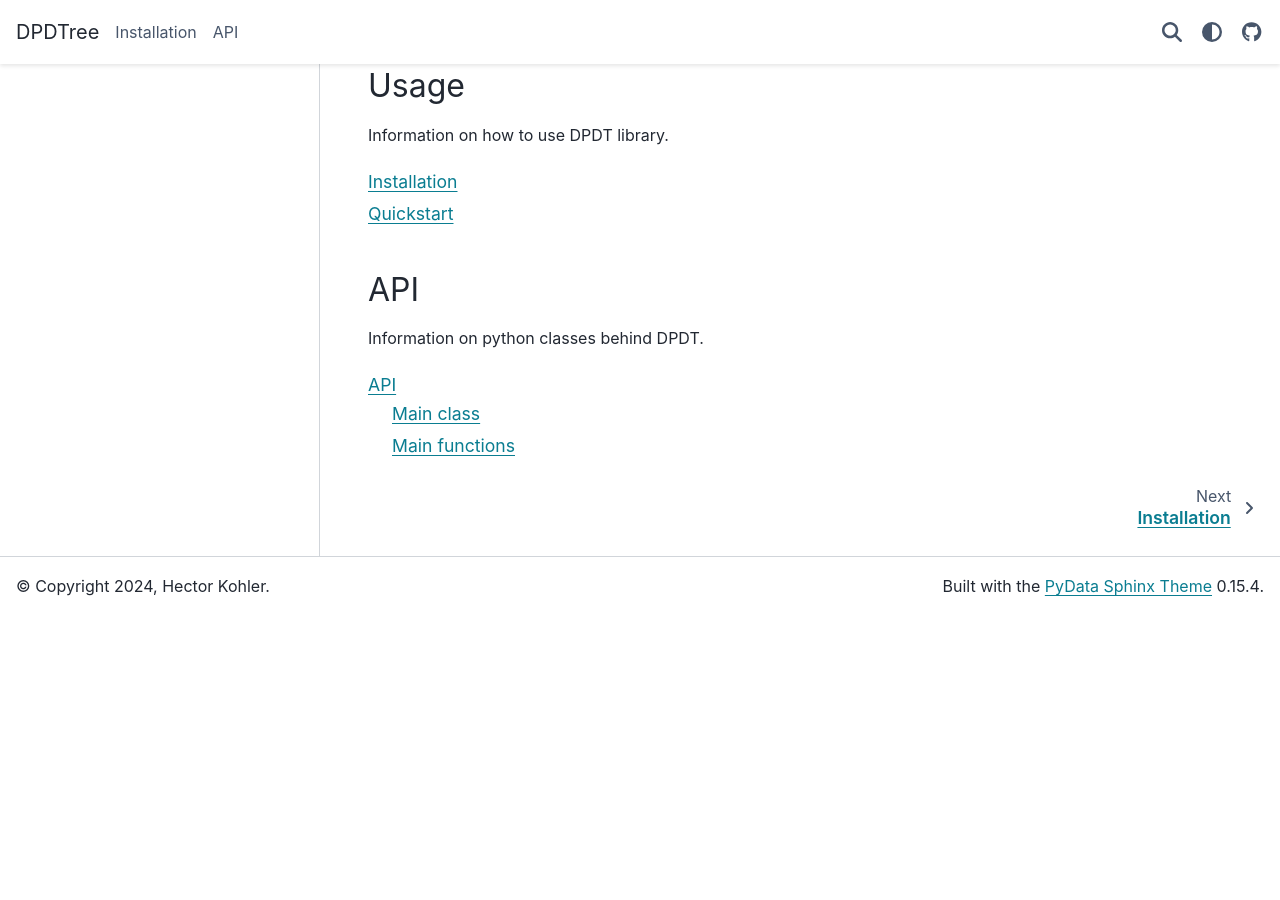
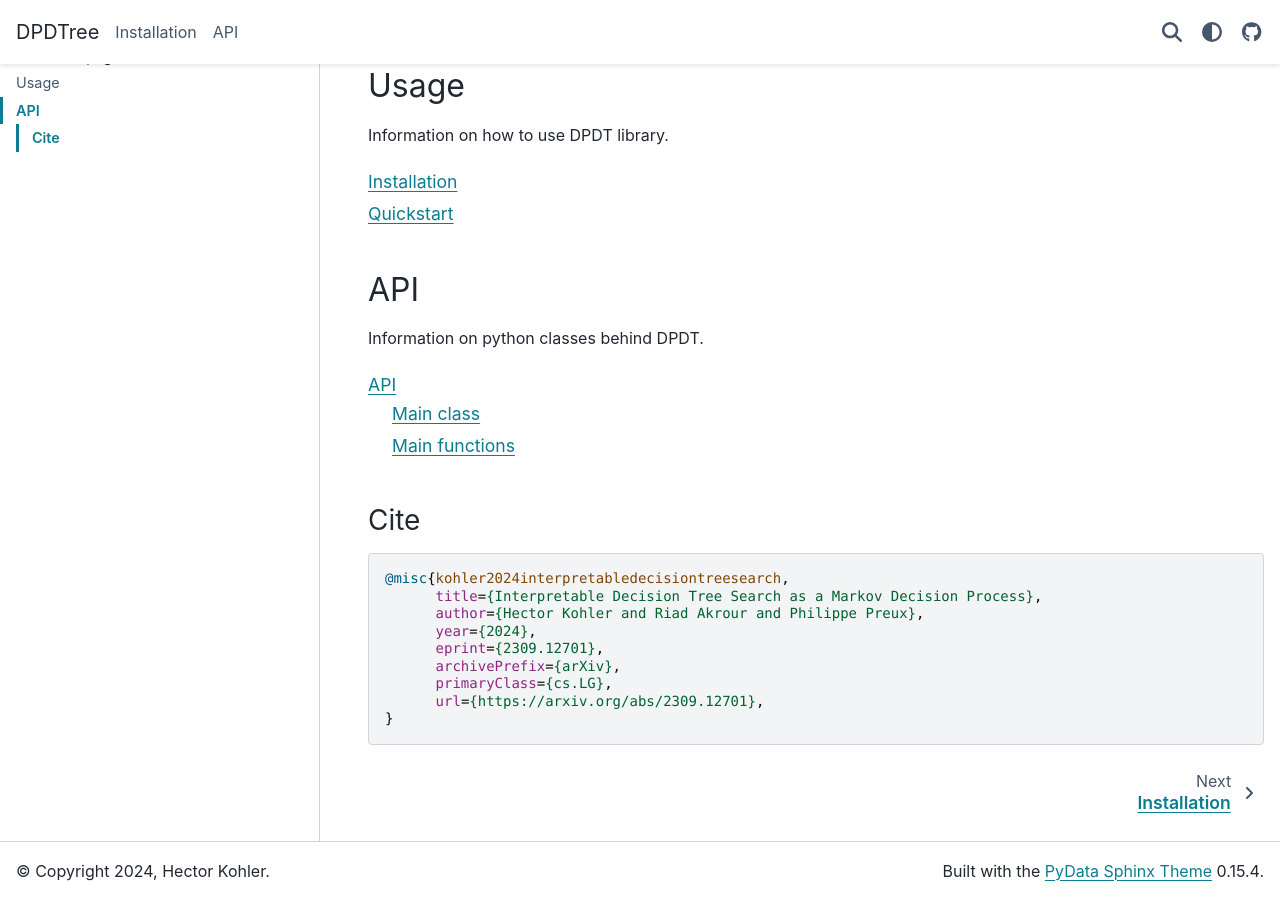
Before and after one commit to KohlerHECTOR/dpdt-py, a Sphinx documentation site: the page built from docs/index.md, in a window 1280 px wide and 900 px high, scrolled down 781 px. Built offline with Sphinx 7.4.7 and the PyData theme 0.15.4, drawn with Linux system fonts in a browser that asks for light colours; before the commit the page ends 1396 px from its top, so only the background shows below that.

Commit message:
adding citation

````diff
--- a/docs/index.md
+++ b/docs/index.md
@@ -25,3 +25,17 @@
 
 api
 ```
+
+### Cite
+
+```bibtex
+@misc{kohler2024interpretabledecisiontreesearch,
+      title={Interpretable Decision Tree Search as a Markov Decision Process},
+      author={Hector Kohler and Riad Akrour and Philippe Preux},
+      year={2024},
+      eprint={2309.12701},
+      archivePrefix={arXiv},
+      primaryClass={cs.LG},
+      url={https://arxiv.org/abs/2309.12701},
+}
+```
````
Also changed, not shown: README.md (+14 -0 lines).
